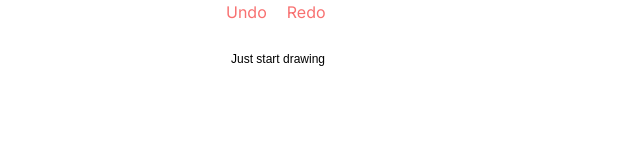
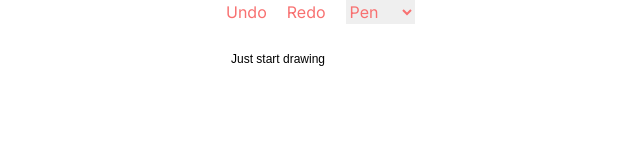
Before and after one commit to JichanPark12/-paint, a Next.js app: page / in a window 1280 px wide. Shown: the top 160 px of the page, without its empty margins (30-670 px from the left). Built offline with nearby package versions, Linux system fonts and the light colour scheme.

Commit message:
feat:"Paint.tsx 지우개 selector 추가"

```diff
--- a/src/components/paint/Paint.tsx
+++ b/src/components/paint/Paint.tsx
@@ -65,7 +65,19 @@ const Paint = () => {
           onClick={handleClickUndo}>
           Undo
         </button>
-        <button onClick={handleClickRedo}>Redo</button>
+        <button
+          className="mr-5"
+          onClick={handleClickRedo}>
+          Redo
+        </button>
+        <select
+          value={tool}
+          onChange={(e) => {
+            setTool(e.target.value);
+          }}>
+          <option value="pen">Pen</option>
+          <option value="eraser">Eraser</option>
+        </select>
       </div>
       <Stage
         width={window.innerWidth}
```
